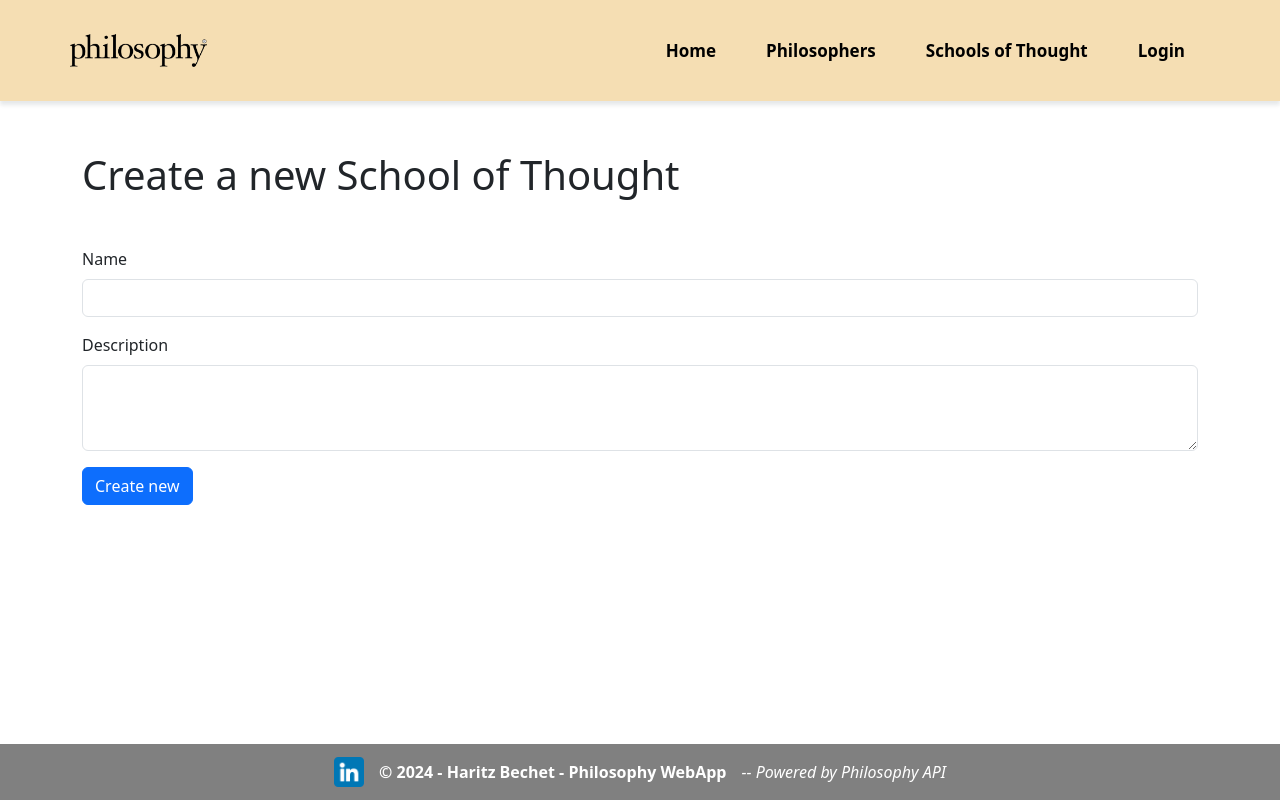
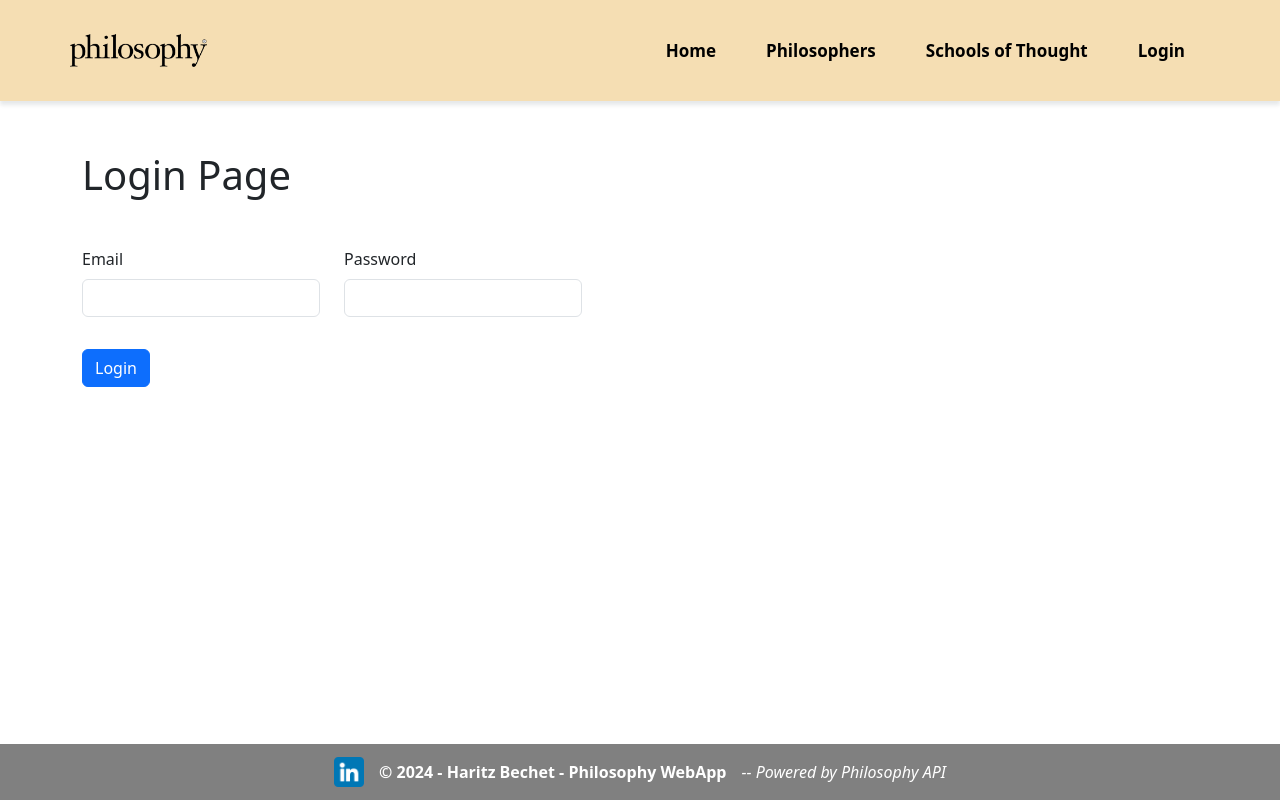
Before and after one commit to hbechet/Philosophy, a React (Create React App) app in the folder client/: page /login in a window 1280 px wide. Built offline with nearby package versions, Linux system fonts and the light colour scheme.

Commit message:
Users View and AuthContext created

```diff
--- /dev/null
+++ b/client/src/components/AuthContext.jsx
@@ -0,0 +1,22 @@
+import React, { createContext, useState } from 'react';
+
+// Crear el contexto
+export const AuthContext = createContext();
+
+export const AuthProvider = ({ children }) => {
+    const [user, setUser] = useState("haritz");
+
+    const login = (userData) => {
+        setUser(userData);
+    };
+
+    const logout = () => {
+        setUser(null);
+    };
+
+    return (
+        <AuthContext.Provider value={{ user, login, logout }}>
+            {children}
+        </AuthContext.Provider>
+    );
+};
--- /dev/null
+++ b/client/src/components/PrivateRoute.jsx
@@ -0,0 +1,20 @@
+// PrivateRoute.js
+import React from 'react';
+import { Navigate } from 'react-router-dom';
+
+function PrivateRoute({ children, role }) {
+    const token = localStorage.getItem('token');
+    if (!token) {
+        return <Navigate to="/" />;
+    }
+
+    // Decode the token to check the role
+    const decodedToken = JSON.parse(atob(token.split('.')[1]));
+    if (decodedToken.role !== role) {
+        return <Navigate to="/" />;
+    }
+
+    return children;
+}
+
+export default PrivateRoute;
--- a/client/src/routes/Router.js
+++ b/client/src/routes/Router.js
@@ -11,6 +11,8 @@ import UpdateElement from '../views/UpdateElement';
 import NewElement from '../views/NewElement';
 import Login from '../views/Login';
 import UserProfile from '../views/UserProfile';
+import PrivateRoute from '../components/PrivateRoute';
+import UsersPage from '../views/Users';
 
 function Router() {
 
@@ -24,7 +26,8 @@ function Router() {
         <Route path="/new/:collection" element={<Layout><NewElement /></Layout>} />
         <Route path="/schools" element={<Layout><Schools /></Layout>} />
         <Route path="/login" element={<Layout><Login /></Layout>} />
-        <Route path="/profile" element={<Layout><UserProfile /></Layout>} />
+        <Route path="/profile" element={<PrivateRoute role="user"><Layout><UserProfile /></Layout></PrivateRoute>} />
+        <Route path="/users" element={<PrivateRoute role="admin"><Layout><UsersPage /></Layout></PrivateRoute>} />
         <Route path="*" element={<Layout><NotFound /></Layout>} />
       </Routes>
     </BrowserRouter>
--- a/client/src/styles/styles.css
+++ b/client/src/styles/styles.css
@@ -64,6 +64,10 @@
     background-repeat: no-repeat;
 }
 
+.login {
+    max-width: 500px;
+}
+
 .searchbar {
     margin: 25px 0;
 }
--- a/client/src/views/Login.jsx
+++ b/client/src/views/Login.jsx
@@ -2,19 +2,20 @@ import React, { useState } from 'react';
 import { useNavigate } from 'react-router-dom';
 import Button from 'react-bootstrap/Button';
 import Form from 'react-bootstrap/Form';
+import Row from 'react-bootstrap/Row';
 import Col from 'react-bootstrap/Col';
 import Swal from 'sweetalert2'
 
 const Login = () => {
     const navigate = useNavigate();
 
-    const [newElement, setElementData] = useState('');
+    const [loginData, setLoginData] = useState('');
 
-    const createElement = (ev) => {
+    const login = (ev) => {
         ev.preventDefault();
-        fetch(`http://localhost:5000/api/new`, {
+        fetch(`http://localhost:5000/api/users/login`, {
             method: "POST",
-            body: JSON.stringify(newElement),
+            body: JSON.stringify(loginData),
             headers: {
                 "Content-Type": "application/json",
             }
@@ -26,8 +27,8 @@ const Login = () => {
                 }
 
                 Swal.fire({
-                    title: "Element created successfully!",
-                    text: "Do you want to see the result?",
+                    title: "Logged successfully!",
+                    text: "Do you want to check your profile?",
                     icon: "success",
                     showDenyButton: true,
                     confirmButtonColor: "#3085d6",
@@ -57,23 +58,25 @@ const Login = () => {
     const handleChange = (e) => {
         const key = e.target.id;
         const value = e.target.value;
-        setElementData({ ...newElement, [key]: value })
+        setLoginData({ ...loginData, [key]: value })
     }
 
     const specificForm = (
-        <div className="content">
-            <h1 className="mb-5">Create a new School of Thought</h1>
-            <Form method="get" onSubmit={createElement} onChange={handleChange}>
-                <Form.Group as={Col} className="mb-3" controlId="name">
-                    <Form.Label>Name</Form.Label>
-                    <Form.Control type="text" value={newElement.name} required />
-                </Form.Group>
-                <Form.Group as={Col} className="mb-3" controlId="description">
-                    <Form.Label>Description</Form.Label>
-                    <Form.Control as="textarea" rows={3} value={newElement.description} required />
-                </Form.Group>
+        <div className="content login">
+            <h1 className="mb-5">Login Page</h1>
+            <Form method="get" onSubmit={login} onChange={handleChange}>
+                <Row className="mb-3">
+                    <Form.Group as={Col} className="mb-3" >
+                        <Form.Label>Email</Form.Label>
+                        <Form.Control id="email" type="text" value={loginData.email || ''} required />
+                    </Form.Group>
+                    <Form.Group as={Col} className="mb-3">
+                        <Form.Label>Password</Form.Label>
+                        <Form.Control id="password" type="password" value={loginData.password || ''} required />
+                    </Form.Group>
+                </Row>
                 <Button variant="primary" type="submit">
-                    Create new
+                    Login
                 </Button>
             </Form>
         </div>
--- a/client/src/views/UserProfile.jsx
+++ b/client/src/views/UserProfile.jsx
@@ -1,14 +1,19 @@
-import '../App.css';
+import React, { useContext } from 'react';
+import { AuthContext } from '../components/AuthContext';
 
 function UserProfile() {
+    const { user, logout } = useContext(AuthContext);
+
+    if (!user) {
+        return <p>No user logged in</p>;
+    }
 
     return (
-        <div className='home'>
-            <div className='container'>
-                <h1>Welcome to the PhilosophyApp!</h1>
-                <h3>A place where Philosophy lovers can wander and enjoy themselves...</h3>
-            </div>
+        <div>
+            <h2>Welcome, {user}</h2>
+            <button onClick={logout}>Logout</button>
         </div>
     );
 }
+
 export default UserProfile;
--- /dev/null
+++ b/client/src/views/Users.jsx
@@ -0,0 +1,13 @@
+import '../App.css';
+
+function UsersPage() {
+
+    return (
+        <div className='container'>
+            <div className='content'>
+                <h1>Page under construction... sorry :(</h1>
+            </div>
+        </div>
+    );
+}
+export default UsersPage;
```
